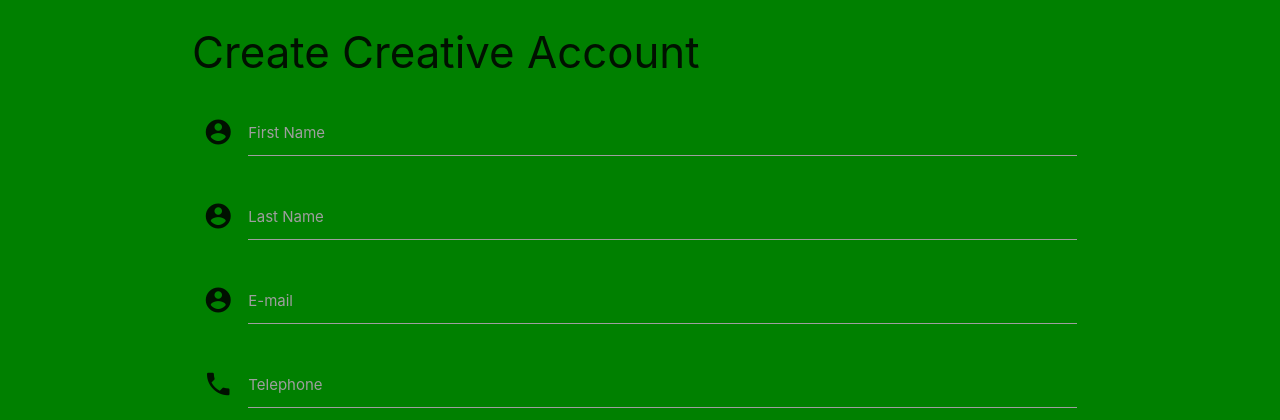
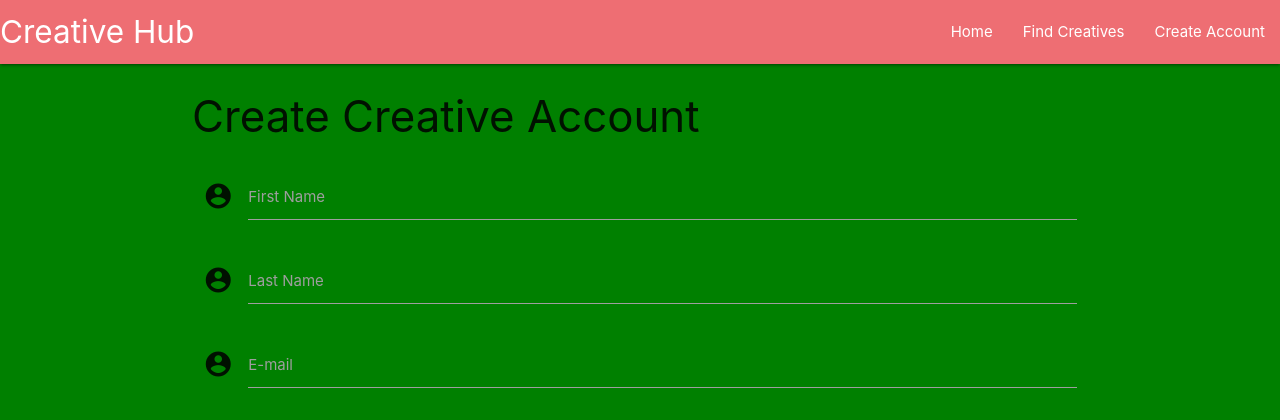
Before and after one commit to Code-Institute-Submissions/robinwesterback-creative-hub, a Flask app: page /create_creative in a window 1280 px wide. Shown: the top 420 px of the page. Run offline with Flask 2, Linux system fonts and the light colour scheme; some libraries are stand-ins or nearby versions.

Commit message:
Add navbar and navigation

```diff
--- a/templates/base.html
+++ b/templates/base.html
@@ -19,6 +19,27 @@
     <title>Document</title>
   </head>
   <body>
+    <nav>
+      <div class="nav-wrapper">
+        <a href="{{url_for('home')}}" class="brand-logo">Creative Hub</a>
+        <a href="#" data-target="mobile-demo" class="sidenav-trigger"
+          ><i class="material-icons">menu</i></a
+        >
+        <ul id="nav-mobile" class="right hide-on-med-and-down">
+          <li><a href="{{url_for('home')}}">Home</a></li>
+          <li><a href="{{url_for('get_creatives')}}">Find Creatives</a></li>
+          <li><a href="{{url_for('create_creative')}}">Create Account</a></li>
+        </ul>
+      </div>
+    </nav>
+
+    <ul class="sidenav" id="mobile-demo">
+      <li><a href="sass.html">Sass</a></li>
+      <li><a href="badges.html">Components</a></li>
+      <li><a href="collapsible.html">Javascript</a></li>
+      <li><a href="mobile.html">Mobile</a></li>
+    </ul>
+
     <div class="container">
       {% block content %} {% endblock %}
     </div>
@@ -30,7 +51,8 @@
     <script src="https://cdnjs.cloudflare.com/ajax/libs/materialize/1.0.0/js/materialize.min.js"></script>
     <script type="text/javascript">
       $(document).ready(function () {
-        $(".collapsible").collapsible();
+        $(".collapsible").collapsible(),
+        $(".sidenav").sidenav();
       });
     </script>
   </body>
```
